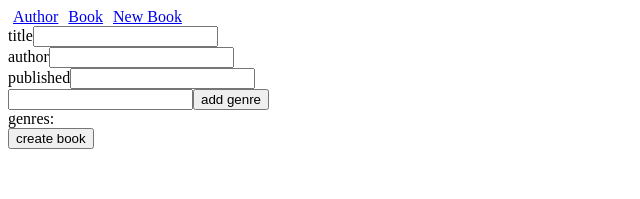
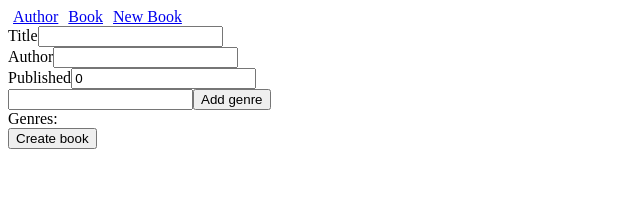
Before and after one commit to Meimuri/FullStackOpen, a React (Vite) app in the folder part8/library-frontend/: page /newbook in a window 1280 px wide. Shown: the top 199 px of the page, without its empty margins (0-640 px from the left). Built offline with nearby package versions, Linux system fonts and the light colour scheme.

Commit message:
Add solution for exercise 8.10

```diff
--- a/part8/library-frontend/src/components/NewBook.jsx
+++ b/part8/library-frontend/src/components/NewBook.jsx
@@ -1,19 +1,34 @@
 import { useState } from "react";
+import { useMutation } from "@apollo/client";
+
+import { ALL_BOOKS, ALL_AUTHORS, CREATE_BOOK } from "../queries";
 
 const NewBook = () => {
     const [title, setTitle] = useState("");
     const [author, setAuthor] = useState("");
-    const [published, setPublished] = useState("");
+    const [publish, setPublish] = useState(0);
     const [genre, setGenre] = useState("");
     const [genres, setGenres] = useState([]);
+
+    const [createBook] = useMutation(CREATE_BOOK, {
+        refetchQueries: [{ query: ALL_BOOKS }, { query: ALL_AUTHORS }],
+        onError: (error) => {
+            const messages = error.graphQLErrors
+                .map((e) => e.message)
+                .join("\n");
+            console.log(messages);
+        },
+    });
 
     const submit = async (event) => {
         event.preventDefault();
 
-        console.log("add book...");
+        const published = Number(publish);
+
+        createBook({ variables: { title, author, published, genres } });
 
         setTitle("");
-        setPublished("");
+        setPublish("");
         setAuthor("");
         setGenres([]);
         setGenre("");
@@ -28,25 +43,25 @@ const NewBook = () => {
         <div>
             <form onSubmit={submit}>
                 <div>
-                    title
+                    Title
                     <input
                         value={title}
                         onChange={({ target }) => setTitle(target.value)}
                     />
                 </div>
                 <div>
-                    author
+                    Author
                     <input
                         value={author}
                         onChange={({ target }) => setAuthor(target.value)}
                     />
                 </div>
                 <div>
-                    published
+                    Published
                     <input
                         type="number"
-                        value={published}
-                        onChange={({ target }) => setPublished(target.value)}
+                        value={publish}
+                        onChange={({ target }) => setPublish(target.value)}
                     />
                 </div>
                 <div>
@@ -55,11 +70,11 @@ const NewBook = () => {
                         onChange={({ target }) => setGenre(target.value)}
                     />
                     <button onClick={addGenre} type="button">
-                        add genre
+                        Add genre
                     </button>
                 </div>
-                <div>genres: {genres.join(" ")}</div>
-                <button type="submit">create book</button>
+                <div>Genres: {genres.join(", ")}</div>
+                <button type="submit">Create book</button>
             </form>
         </div>
     );
--- a/part8/library-frontend/src/queries.js
+++ b/part8/library-frontend/src/queries.js
@@ -16,6 +16,27 @@ export const ALL_BOOKS = gql`
             title
             author
             published
+        }
+    }
+`;
+
+export const CREATE_BOOK = gql`
+    mutation Mutation(
+        $title: String!
+        $author: String!
+        $published: Int!
+        $genres: [String!]!
+    ) {
+        addBook(
+            title: $title
+            author: $author
+            published: $published
+            genres: $genres
+        ) {
+            author
+            genres
+            published
+            title
         }
     }
 `;
```
